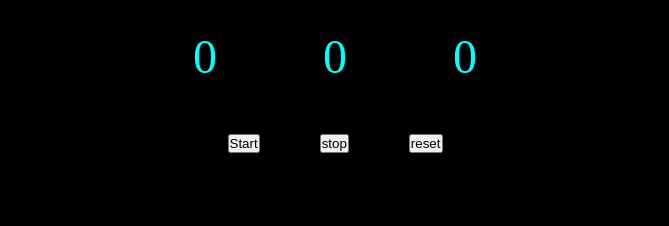
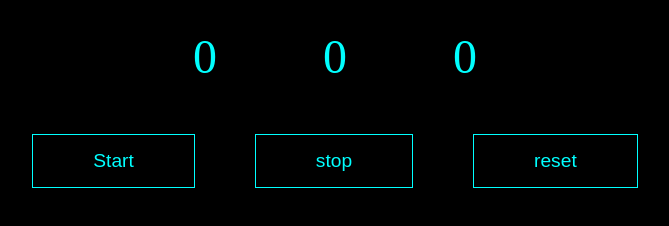
Before and after one commit to Hamzabaloch08/Stop-Watch, a plain HTML site: page index.html in a window 1280 px wide. Shown: the part 276-502 px from the top of the page, without its empty margins (305-974 px from the left). Drawn offline with Linux system fonts and the light colour scheme.

Commit message:
Update index.html

```diff
--- a/index.html
+++ b/index.html
@@ -55,6 +55,13 @@
             margin-top: 50px;
         }
 
+        .button-section>button{
+            padding: 15px 60px;
+            font-size: 1.2rem;
+            background-color: transparent;
+            border: 1px solid aqua;
+            color: aqua;
+        }
     </style>
 </head>
 
```
